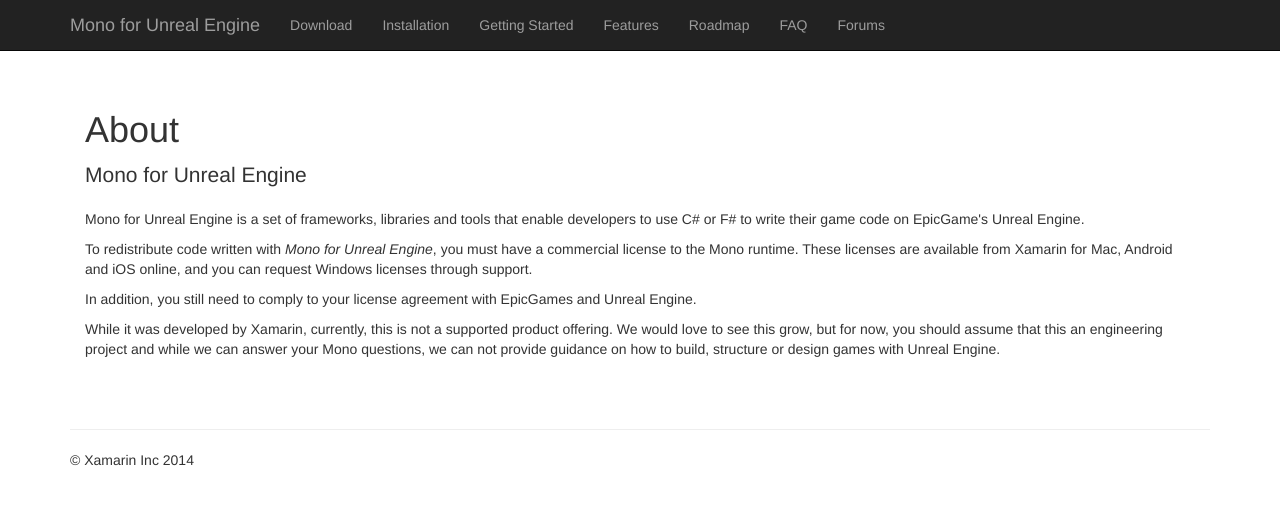
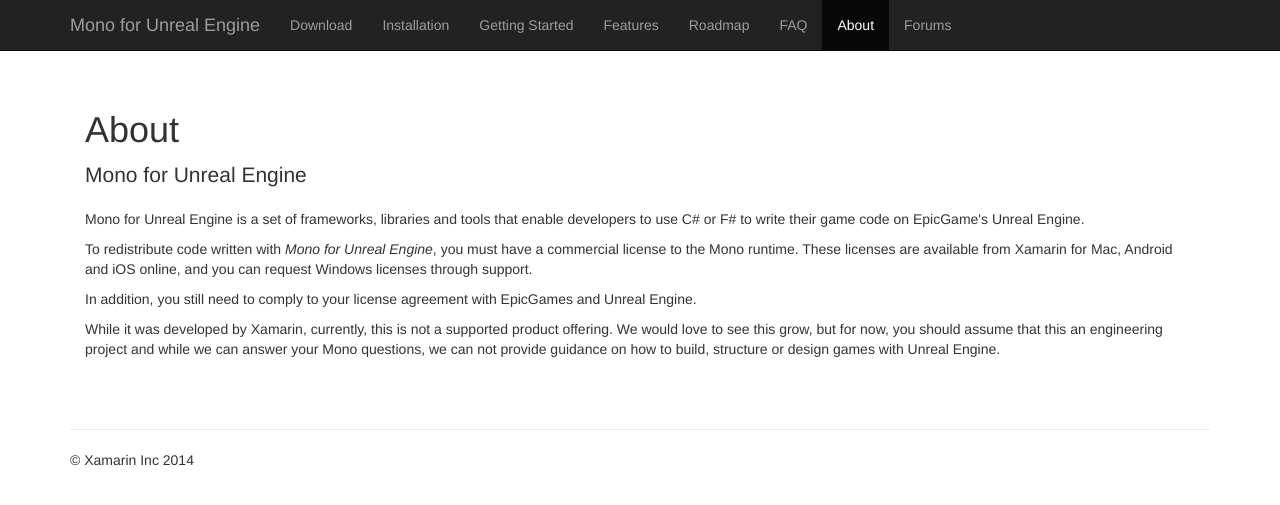
Before and after one commit to mono-ue-old/mono-ue.github.io, a Jekyll site: the page built from about.html, in a window 1280 px wide. Shown: the top 505 px of the page. Built offline with Jekyll 4.4.1, drawn with Linux system fonts in a browser that asks for light colours; nearby versions of some CDN libraries; Markdown is read by kramdown in place of the engine named in the settings.

Commit message:
Dont really know how to make nested menus in HTML, this will do for now

```diff
--- a/about.html
+++ b/about.html
@@ -1,6 +1,8 @@
 ---
 layout: content
-title: The Title
+title: About
+group: navigation
+order: 7
 ---
 
         <h1>About</h1>
```
